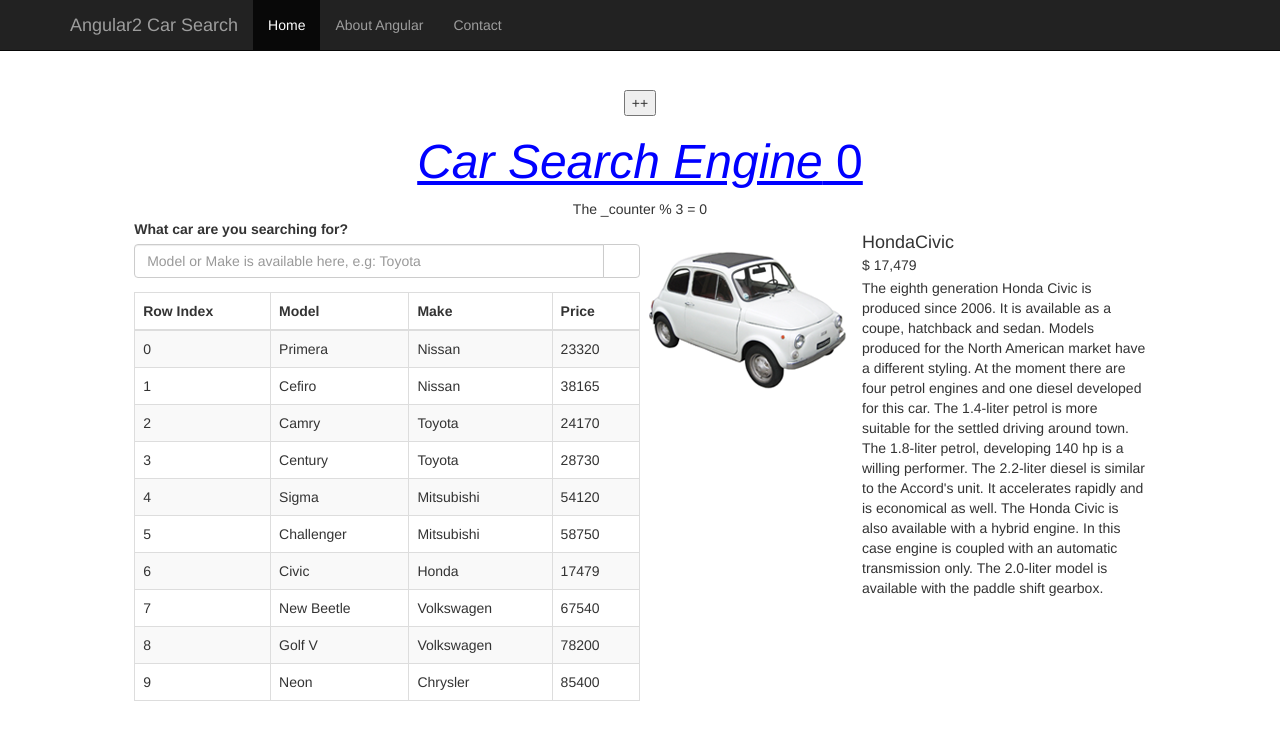
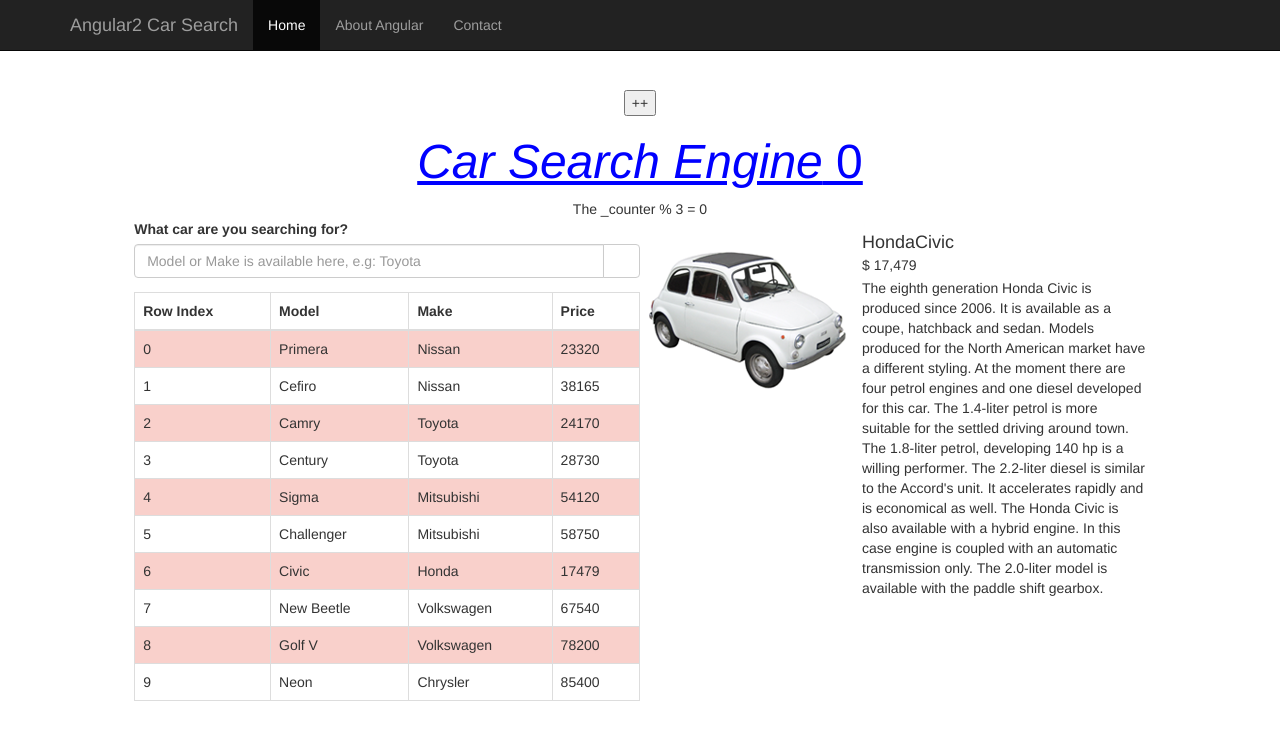
Before and after one commit to Coffee0127/CarSearchDemo, an Angular app: page / in a window 1280 px wide. Shown: the top 740 px of the page. Built offline with nearby package versions, Linux system fonts and the light colour scheme; a web font is replaced by a local one.

Commit message:
結構型指令 (directives)：ngFor - 使用 even 改變列顏色

```diff
--- a/src/app/listbox/listbox.component.css
+++ b/src/app/listbox/listbox.component.css
@@ -0,0 +1,3 @@
+tr.even {
+    background-color: #f9d0cb !important;
+}
--- a/src/app/listbox/listbox.component.html
+++ b/src/app/listbox/listbox.component.html
@@ -20,7 +20,7 @@
             </tr>
         </thead>
         <tbody>
-            <tr *ngFor="let car of data; let i = index">
+            <tr *ngFor="let car of data; let i = index; let isEvenIndex = even;" [ngClass]="{'even': isEvenIndex}">
                 <td>{{i}}</td>
                 <td>{{car.model}}</td>
                 <td>{{car.make}}</td>
```
